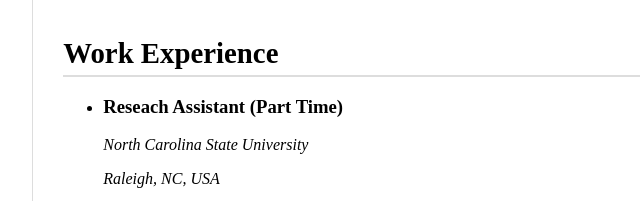
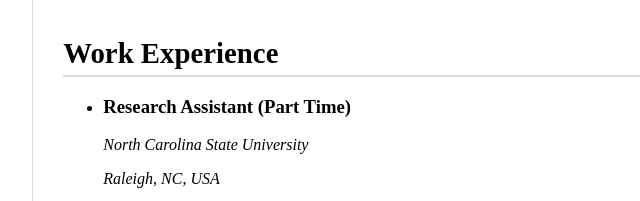
Before and after one commit to Sahil-18/Sahil-18.github.io, a plain HTML site: page index.html in a window 1280 px wide. Shown: the part 1152-1353 px from the top of the page, 307-947 px from the left. Drawn offline with Linux system fonts and the light colour scheme.

Commit message:
Update index.html
Spelling mistake

```diff
--- a/index.html
+++ b/index.html
@@ -103,7 +103,7 @@
                 <h2>Work Experience</h2>
                 <ul>
                     <li>
-                        <h3>Reseach Assistant (Part Time)</h3>
+                        <h3>Research Assistant (Part Time)</h3>
                         <p><i>North Carolina State University</i></p>
                         <p><i>Raleigh, NC, USA</i></p>
                         <p><i>September 2024 - Present</i></p>
```
